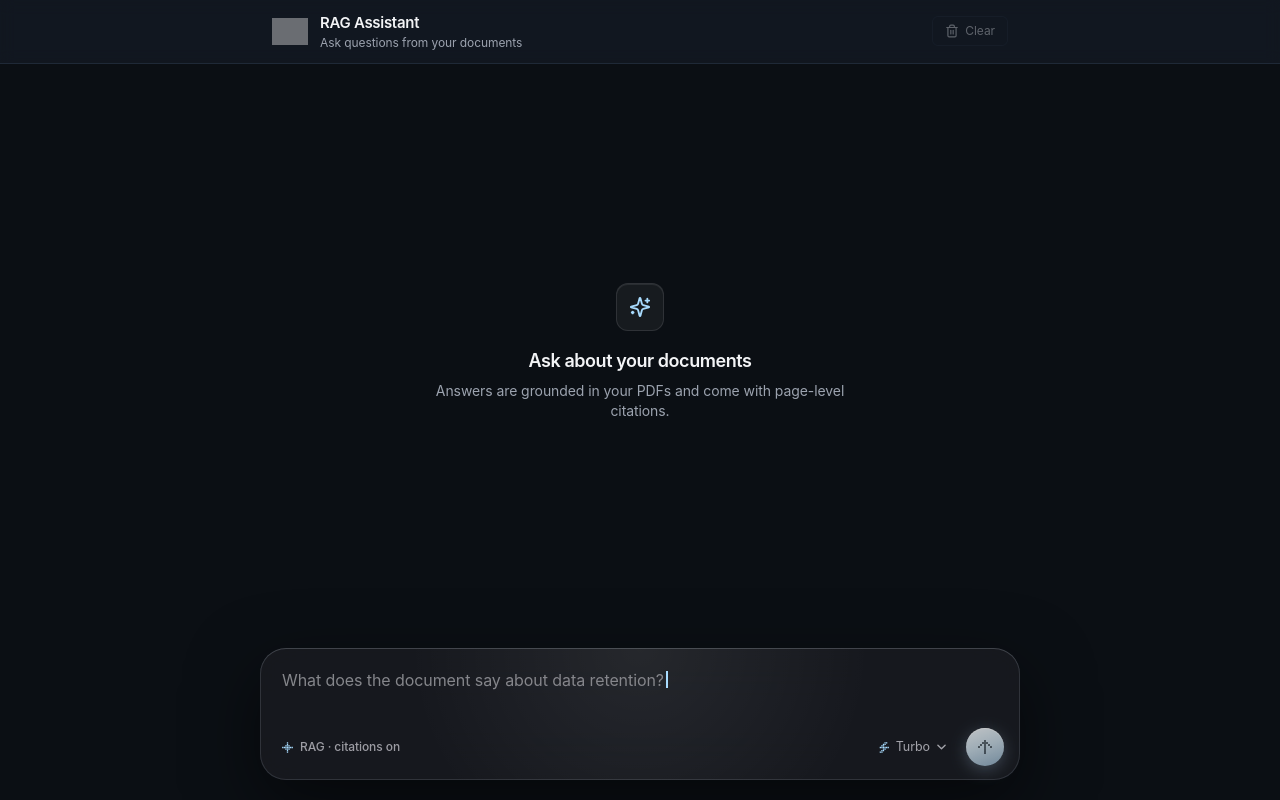
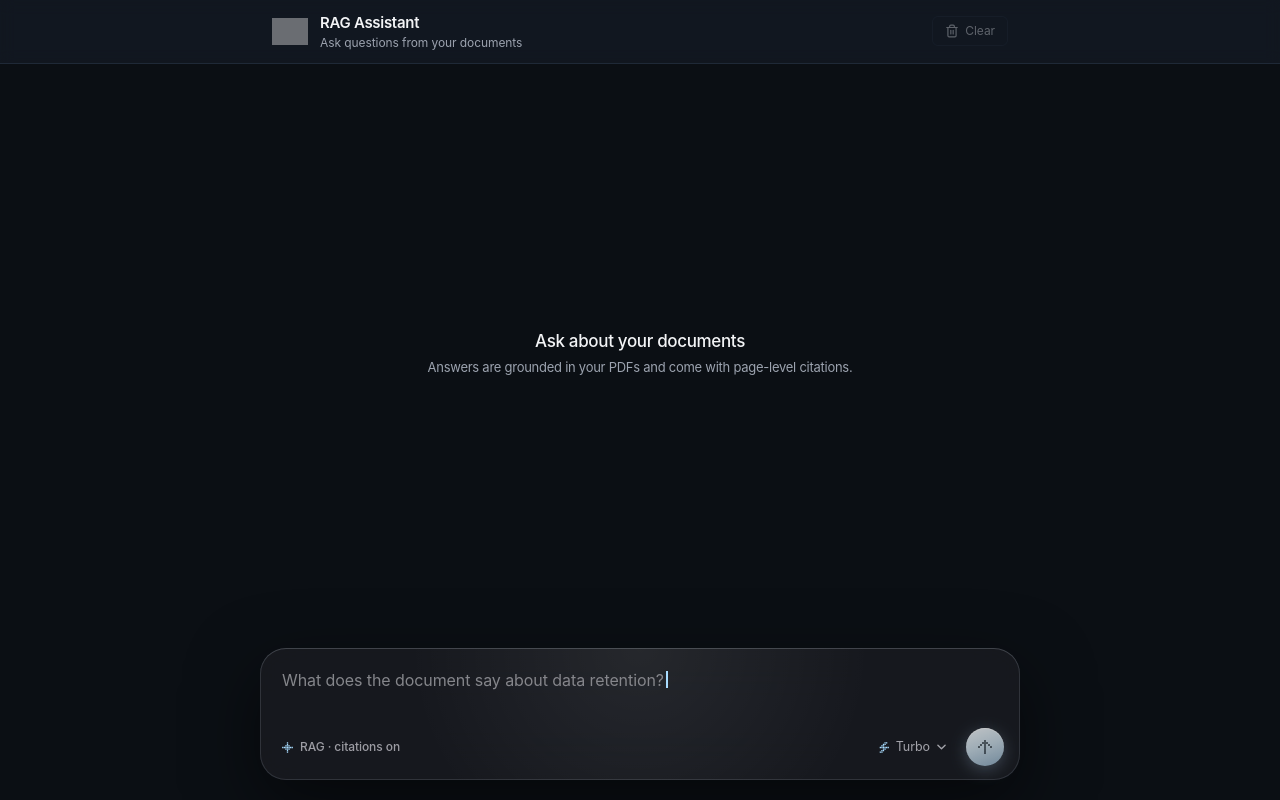
Before and after one commit to rriyansh/RAG-Assistant, a Next.js app in the folder frontend/: page / in a window 1280 px wide. Built offline with nearby package versions, Linux system fonts and the light colour scheme; grey boxes are pictures that could not be loaded.

Commit message:
Refactor EmptyState component layout and styles
Updated styling and structure of EmptyState component.

```diff
--- a/frontend/components/EmptyState.tsx
+++ b/frontend/components/EmptyState.tsx
@@ -1,17 +1,12 @@
 "use client";
-
-import { Sparkles } from "lucide-react";
 
 export function EmptyState(): JSX.Element {
   return (
     <div className="flex flex-1 flex-col items-center justify-center px-4 py-16 text-center">
-      <div className="mb-4 rounded-xl border border-white/10 bg-white/5 p-3 text-[#a9dcff] shadow-[inset_0_1px_0_rgba(255,255,255,.08)]">
-        <Sparkles size={22} />
-      </div>
-      <h2 className="text-lg font-semibold tracking-tight text-gray-100">
+      <h2 className="font-display text-base font-medium tracking-tight text-gray-100 sm:text-[17px]">
         Ask about your documents
       </h2>
-      <p className="mt-1.5 max-w-md text-sm text-gray-400">
+      <p className="font-display mt-1.5 max-w-md text-xs text-gray-400 sm:text-[13px]">
         Answers are grounded in your PDFs and come with page-level citations.
       </p>
     </div>
```
